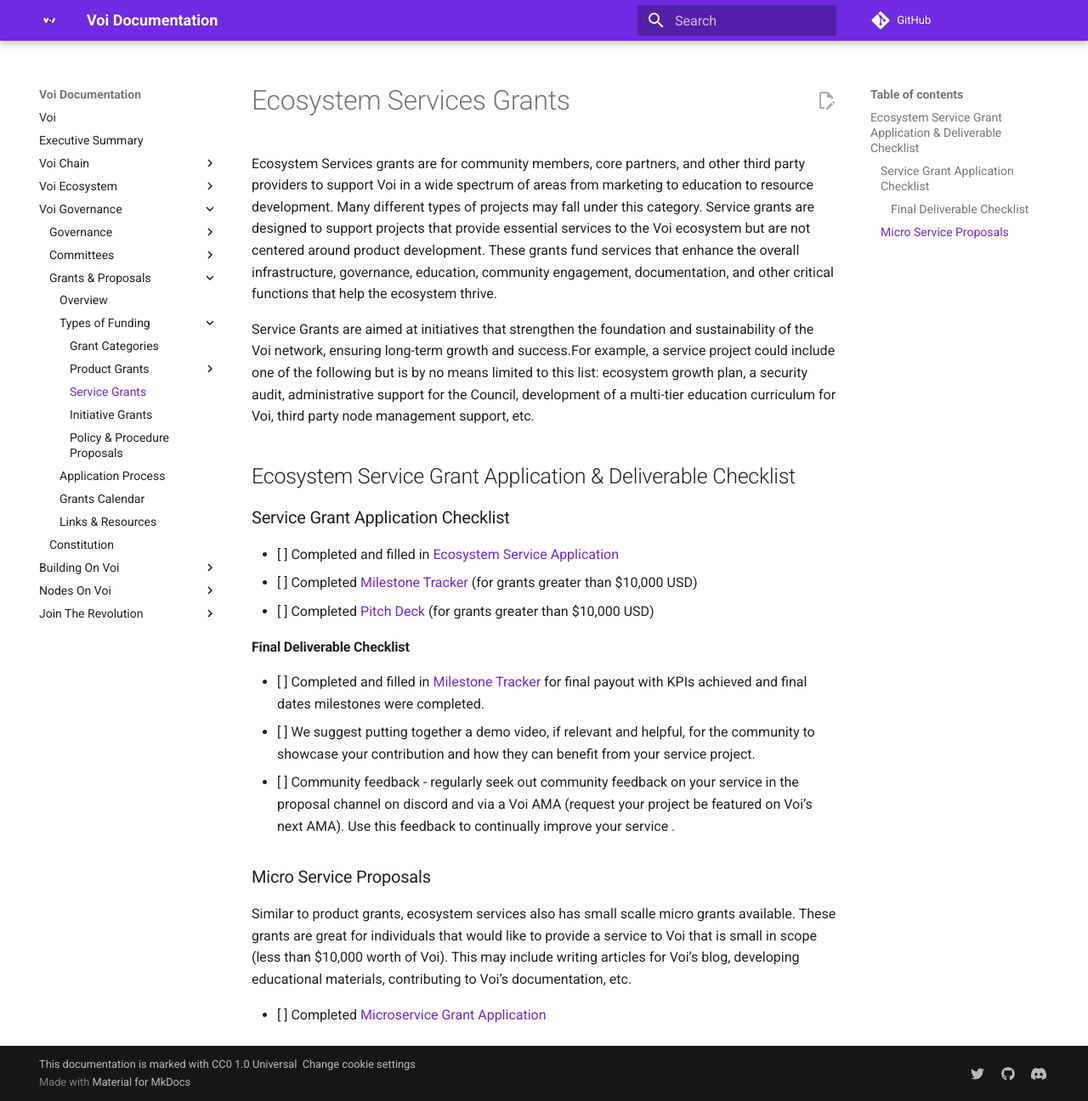
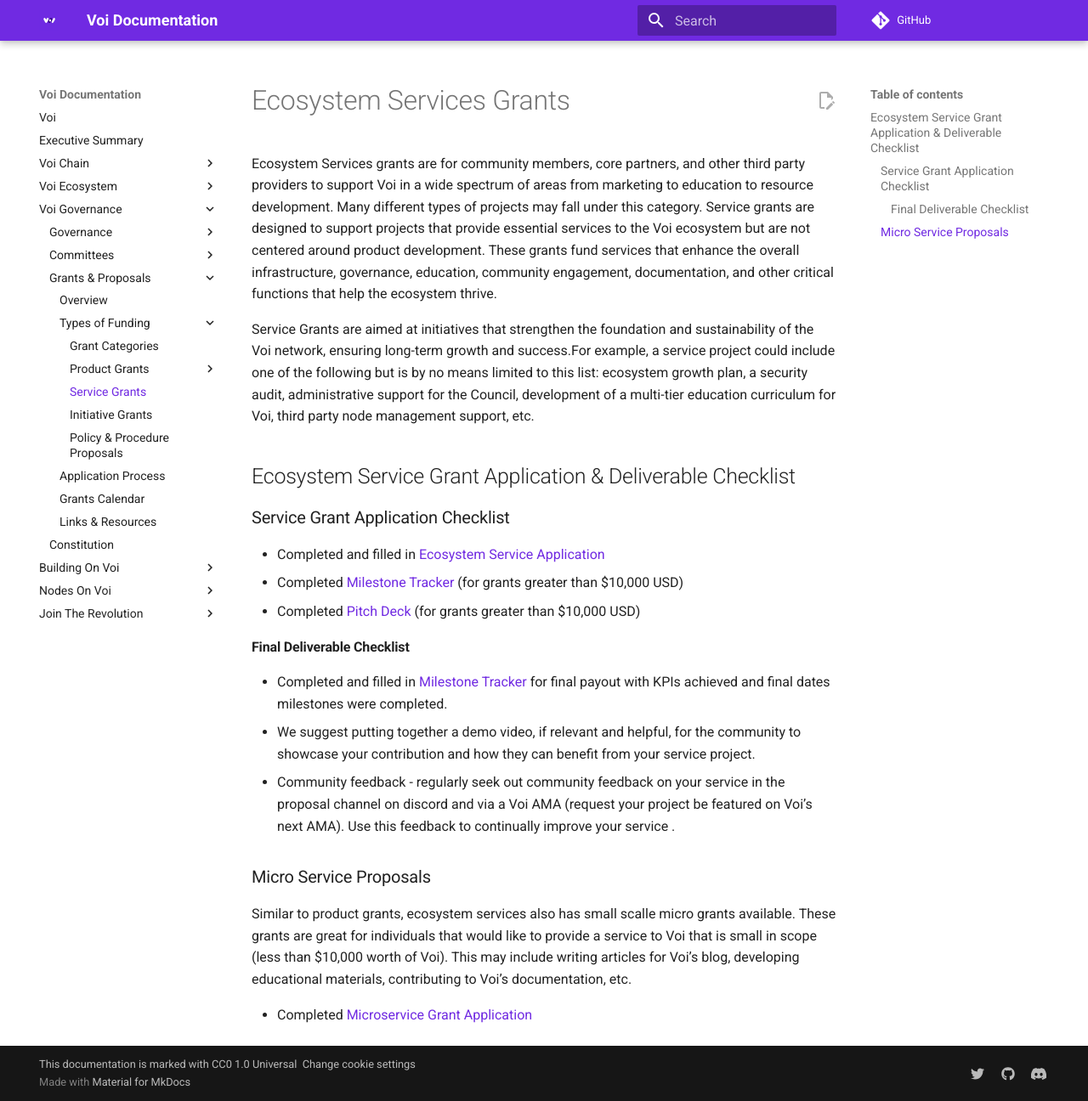
Before and after one commit to VoiNetwork/learn-more, an MkDocs documentation site: the page built from docs/governance/proposals/service-grants.md, in a window 1280 px wide and 1296 px high. Shown: the whole window at 85% size. Built offline with MkDocs 1.6.1 and Material for MkDocs 9.7.7, drawn with Linux system fonts in a browser that asks for light colours; plug-ins that fetch from the network failed and are left out; comment, search, counter and statistics services are not loaded.

```diff
--- a/docs/governance/proposals/service-grants.md
+++ b/docs/governance/proposals/service-grants.md
@@ -8,18 +8,18 @@ Service Grants are aimed at initiatives that strengthen the foundation and susta
 
 ### Service Grant Application Checklist
 
-- [ ] Completed and filled in [Ecosystem Service Application](https://forms.gle/z37FyyrMgxVtguPWA)
-- [ ] Completed [Milestone Tracker ](https://docs.google.com/document/d/17QS_FfhjEttHnXu2d3DWKk4qoD6irAv0F3sVF17Y6wQ/edit#heading=h.alfnp343pc9r)(for grants greater than $10,000 USD)
-- [ ] Completed [Pitch Deck](https://docs.google.com/presentation/d/1kDAVnKIJT5hYh_69jxW8XuXjQ2J7Pj91NlOxaNy7Zvo/edit?usp=sharing) (for grants greater than $10,000 USD)
+- Completed and filled in [Ecosystem Service Application](https://forms.gle/z37FyyrMgxVtguPWA)
+- Completed [Milestone Tracker ](https://docs.google.com/document/d/17QS_FfhjEttHnXu2d3DWKk4qoD6irAv0F3sVF17Y6wQ/edit#heading=h.alfnp343pc9r)(for grants greater than $10,000 USD)
+- Completed [Pitch Deck](https://docs.google.com/presentation/d/1kDAVnKIJT5hYh_69jxW8XuXjQ2J7Pj91NlOxaNy7Zvo/edit?usp=sharing) (for grants greater than $10,000 USD)
 
 #### Final Deliverable Checklist
 
-- [ ] Completed and filled in [Milestone Tracker](https://docs.google.com/document/d/17QS_FfhjEttHnXu2d3DWKk4qoD6irAv0F3sVF17Y6wQ/edit#heading=h.alfnp343pc9r) for final payout with KPIs achieved and final dates milestones were completed.
-- [ ] We suggest putting together a demo video, if relevant and helpful, for the community to showcase your contribution and how they can benefit from your service project.
-- [ ] Community feedback - regularly seek out community feedback on your service in the proposal channel on discord and via a Voi AMA (request your project be featured on Voi’s next AMA). Use this feedback to continually improve your service .
+- Completed and filled in [Milestone Tracker](https://docs.google.com/document/d/17QS_FfhjEttHnXu2d3DWKk4qoD6irAv0F3sVF17Y6wQ/edit#heading=h.alfnp343pc9r) for final payout with KPIs achieved and final dates milestones were completed.
+- We suggest putting together a demo video, if relevant and helpful, for the community to showcase your contribution and how they can benefit from your service project.
+- Community feedback - regularly seek out community feedback on your service in the proposal channel on discord and via a Voi AMA (request your project be featured on Voi’s next AMA). Use this feedback to continually improve your service .
 
 ### Micro Service Proposals
 
 Similar to product grants, ecosystem services also has small scalle micro grants available. These grants are great for individuals that would like to provide a service to Voi that is small in scope (less than $10,000 worth of Voi). This may include writing articles for Voi’s blog, developing educational materials, contributing to Voi’s documentation, etc.
 
-- [ ] Completed [Microservice Grant Application](https://docs.google.com/forms/d/11EeE5Riw1xNCj2J48u5OAUGr1YpJIsooK8jCF483ekA/edit)
+- Completed [Microservice Grant Application](https://docs.google.com/forms/d/11EeE5Riw1xNCj2J48u5OAUGr1YpJIsooK8jCF483ekA/edit)
```
